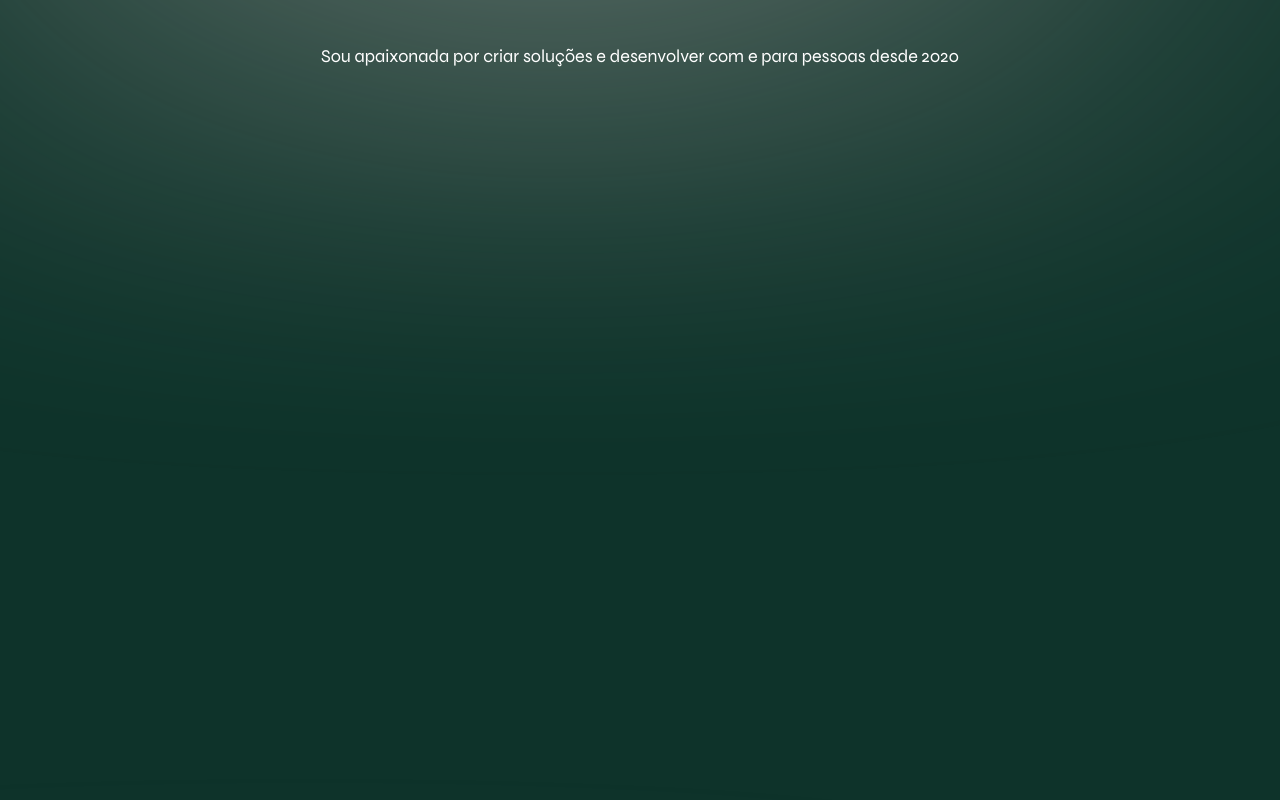
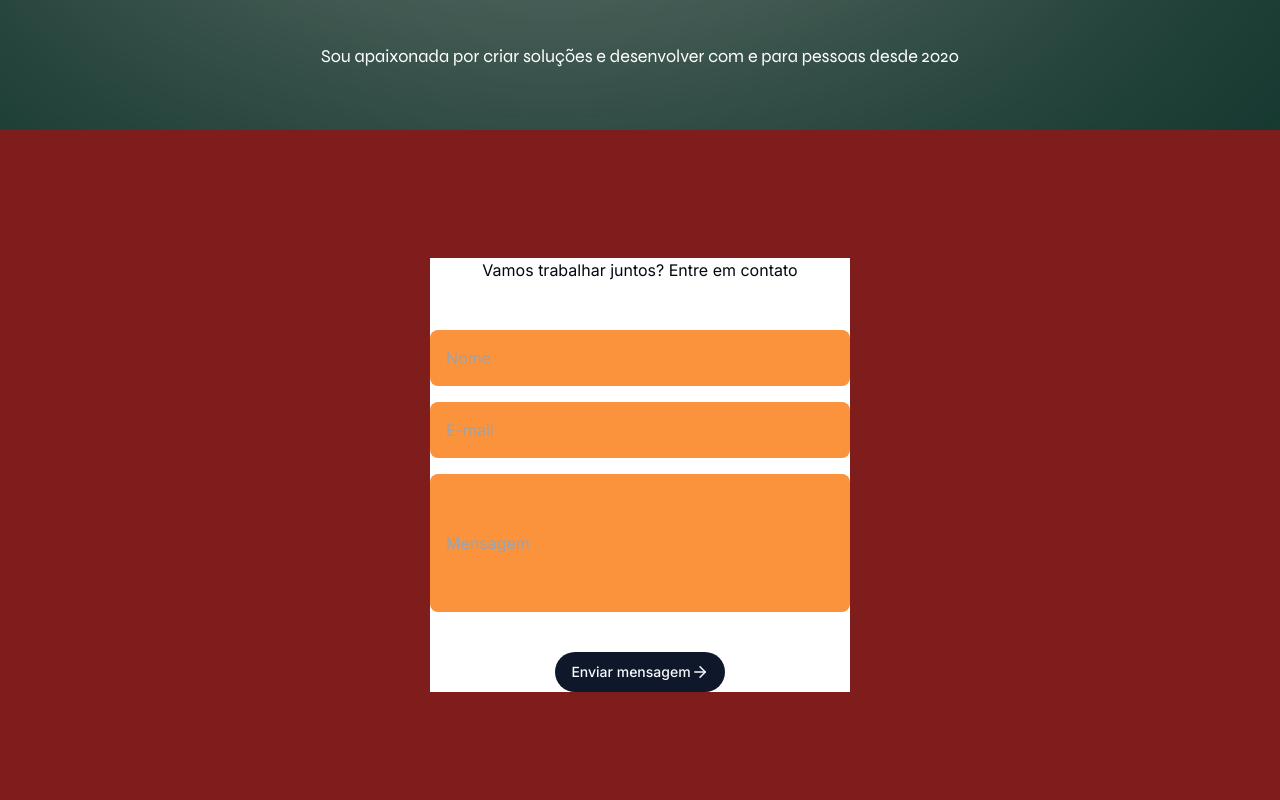
Before and after one commit to Fernandasacosta/portfolio, a Next.js app: page / in a window 1280 px wide. Shown: the part 380-1180 px from the top of the page. Built offline with nearby package versions, Linux system fonts and the light colour scheme.

Commit message:
feat: add initial ContactForm setup

```diff
--- a/app/layout.tsx
+++ b/app/layout.tsx
@@ -2,6 +2,7 @@
 import { Inter, Oswald, Syne } from "next/font/google";
 import "./globals.css";
 import Header from "@/components/header";
+import ContactForm from "@/components/contact-form";
 
 
 
@@ -28,6 +29,7 @@
              <Header/>
 
             {children}
+            <ContactForm/>
 
 
 
--- /dev/null
+++ b/components/contact-form.tsx
@@ -0,0 +1,71 @@
+'use client'
+
+import { ArrowRight } from "lucide-react";
+import { Button } from "./ui/button";
+import { useForm } from "react-hook-form";
+import { z } from 'zod';
+import { zodResolver } from '@hookform/resolvers/zod';
+
+
+const contactFormSchema = z.object({
+  name: z.string().min(3).max(100),
+  email:z.string().email(),
+  message:z.string().min(1).max(500),
+})
+
+type ContactFormData = z.infer<typeof contactFormSchema>
+
+const ContactForm = () => {
+
+  const {handleSubmit, register } = useForm<ContactFormData>({
+    resolver: zodResolver(contactFormSchema)
+  })
+
+  const onSubmit = (data: ContactFormData) => {
+    console.log(data)
+  }
+
+  return (
+    <section className="py-16 px-6 md:py-32 flex items-center justify-center bg-red-900">
+      <div className="w-full max-w-[420px] mx-auto bg-white">
+        <h1 className="items-center text-center">
+          Vamos trabalhar juntos? Entre em contato
+        </h1>
+
+        <form className="mt-12 w-full flex flex-col gap-4"
+          onSubmit={handleSubmit(onSubmit)}
+        >
+          <input
+            placeholder="Nome"
+            className="w-full h-14 bg-orange-400 rounded-lg placeholder:text-gray-400 text-gray-50 p-4 foclus:outiline-none focus:ring-2 ring-emerald-50"
+            {...register('name')}
+          />
+          <input
+            type="email"
+            placeholder="E-mail"
+            className="w-full h-14 bg-orange-400 rounded-lg placeholder:text-gray-400 text-gray-50 p-4 foclus:outiline-none focus:ring-2 ring-emerald-50"
+            {...register('email')}
+          />
+          <input
+            placeholder="Mensagem"
+            className="resize-none w-full h-[138px] bg-orange-400 rounded-lg placeholder:text-gray-400 text-gray-50 p-4 foclus:outiline-none focus:ring-2 ring-emerald-50"
+            maxLength={500}
+            {...register('message')}
+          />
+
+          <Button className="rounded-3xl w-max mx-auto mt-6 shadow-button">
+            Enviar mensagem
+            <ArrowRight size={18}/>
+          </Button>
+
+
+
+
+        </form>
+
+      </div>
+    </section>
+   );
+}
+
+export default ContactForm;
--- a/package.json
+++ b/package.json
@@ -9,6 +9,7 @@
     "lint": "next lint"
   },
   "dependencies": {
+    "@hookform/resolvers": "^3.9.0",
     "@radix-ui/react-dialog": "^1.1.1",
     "@radix-ui/react-slot": "^1.1.0",
     "class-variance-authority": "^0.7.0",
@@ -17,9 +18,11 @@
     "next": "14.2.5",
     "react": "^18",
     "react-dom": "^18",
+    "react-hook-form": "^7.53.0",
     "react-icons": "^5.3.0",
     "tailwind-merge": "^2.5.2",
-    "tailwindcss-animate": "^1.0.7"
+    "tailwindcss-animate": "^1.0.7",
+    "zod": "^3.23.8"
   },
   "devDependencies": {
     "@types/node": "^20",
```
Also changed, not shown: 1 other file (tests, documents, lock files or other folders).
